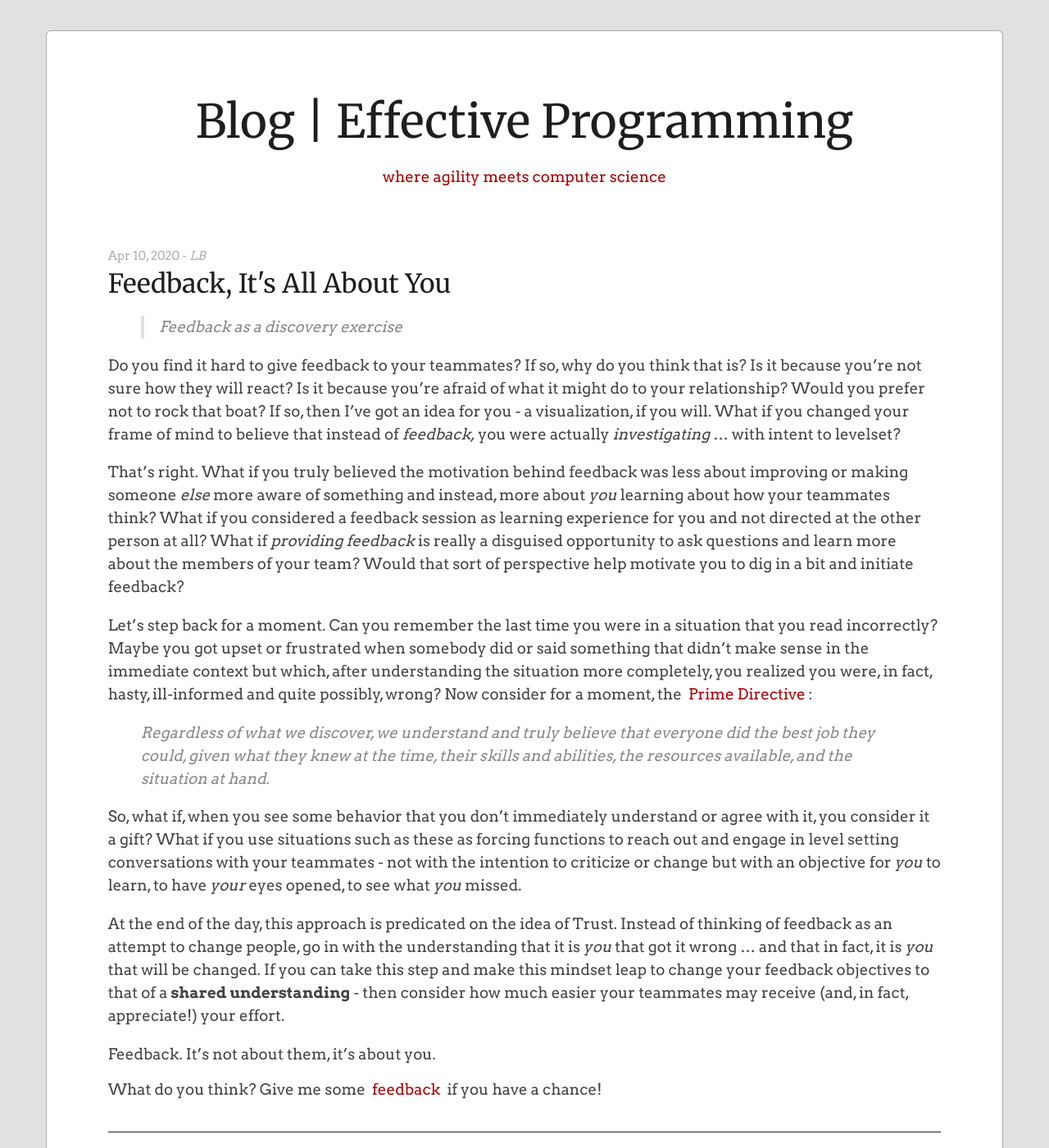
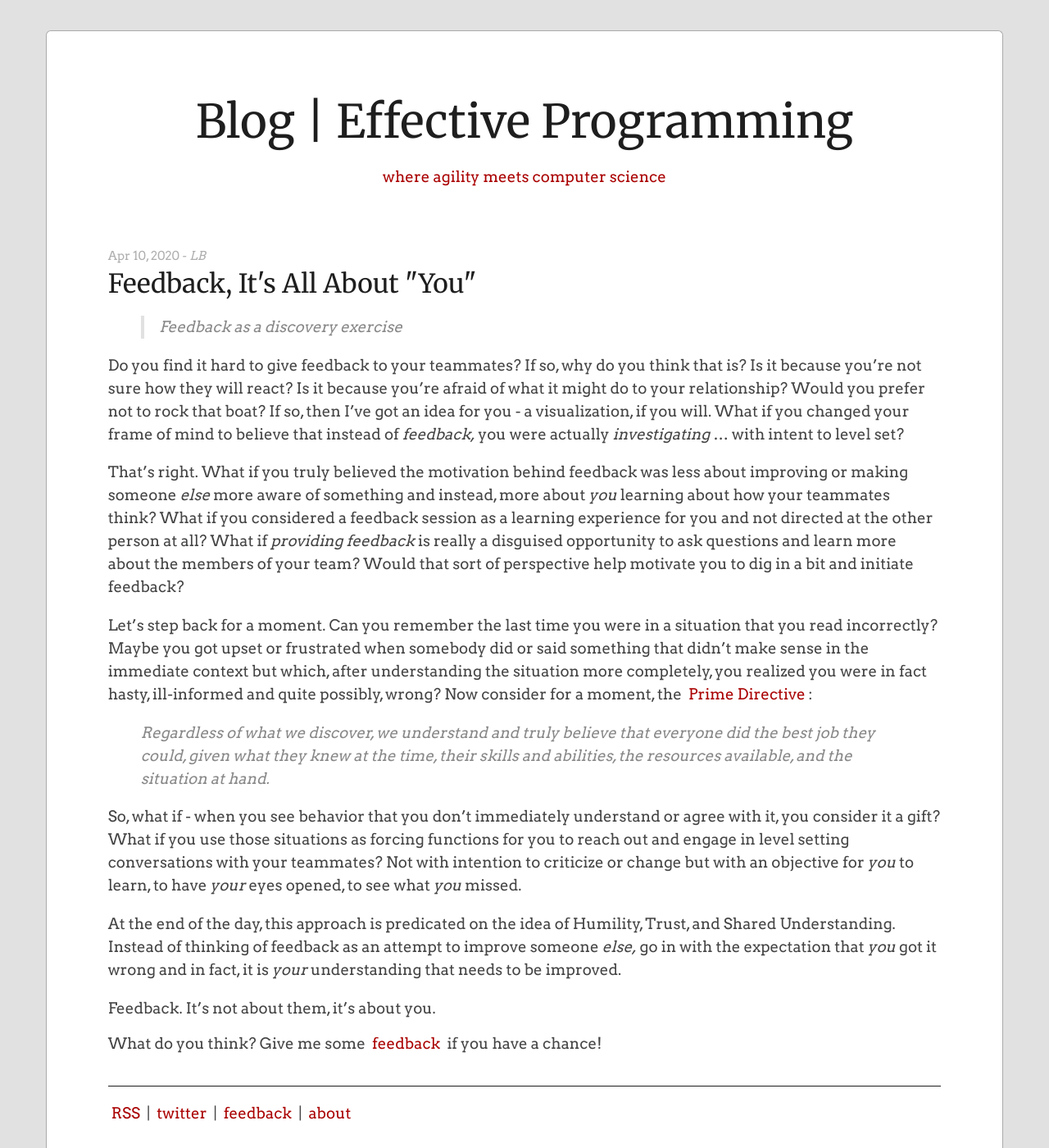
Before and after one commit to EffectiveProgramming-Websites/com.effectiveprogramming.blog, a Jekyll site: the page built from _posts/2020-04-10-feedback.md, in a window 1280 px wide and 1400 px high. Shown: the whole window at 82% size. Built offline with Jekyll 4.4.1, drawn with Linux system fonts in a browser that asks for light colours.

Commit message:
Update some of the verbiage and clarify some of the phrases

```diff
--- a/_posts/2020-04-10-feedback.md
+++ b/_posts/2020-04-10-feedback.md
@@ -1,20 +1,20 @@
 ---
 layout: post
-title: Feedback, It's All About You
+title: Feedback, It's All About "You"
 author: LB
 pitch: Feedback as a discovery exercise
 ---
 
-Do you find it hard to give feedback to your teammates? If so, why do you think that is? Is it because you're not sure how they will react? Is it because you're afraid of what it might do to your relationship? Would you prefer not to rock that boat? If so, then I've got an idea for you - a visualization, if you will. What if you changed your frame of mind to believe that instead of _feedback,_ you were actually _investigating_ ... with intent to levelset?
+Do you find it hard to give feedback to your teammates? If so, why do you think that is? Is it because you're not sure how they will react? Is it because you're afraid of what it might do to your relationship? Would you prefer not to rock that boat? If so, then I've got an idea for you - a visualization, if you will. What if you changed your frame of mind to believe that instead of _feedback,_ you were actually _investigating_ ... with intent to level set?
 
-That's right. What if you truly believed the motivation behind feedback was less about improving or making someone _else_ more aware of something and instead, more about _you_ learning about how your teammates think? What if you considered a feedback session as learning experience for you and not directed at the other person at all? What if _providing feedback_ is really a disguised opportunity to ask questions and learn more about the members of your team? Would that sort of perspective help motivate you to dig in a bit and initiate feedback?
+That's right. What if you truly believed the motivation behind feedback was less about improving or making someone _else_ more aware of something and instead, more about _you_ learning about how your teammates think? What if you considered a feedback session as a learning experience for you and not directed at the other person at all? What if _providing feedback_ is really a disguised opportunity to ask questions and learn more about the members of your team? Would that sort of perspective help motivate you to dig in a bit and initiate feedback?
 
-Let's step back for a moment. Can you remember the last time you were in a situation that you read incorrectly? Maybe you got upset or frustrated when somebody did or said something that didn't make sense in the immediate context but which, after understanding the situation more completely, you realized you were, in fact, hasty, ill-informed and quite possibly, wrong? Now consider for a moment, the [Prime Directive](https://retrospectivewiki.org/index.php?title=The_Prime_Directive):
+Let's step back for a moment. Can you remember the last time you were in a situation that you read incorrectly? Maybe you got upset or frustrated when somebody did or said something that didn't make sense in the immediate context but which, after understanding the situation more completely, you realized you were in fact hasty, ill-informed and quite possibly, wrong? Now consider for a moment, the [Prime Directive](https://retrospectivewiki.org/index.php?title=The_Prime_Directive):
 
 > Regardless of what we discover, we understand and truly believe that everyone did the best job they could, given what they knew at the time, their skills and abilities, the resources available, and the situation at hand.
 
-So, what if, when you see some behavior that you don't immediately understand or agree with it, you consider it a gift? What if you use situations such as these as forcing functions to reach out and engage in level setting conversations with your teammates - not with the intention to criticize or change but with an objective for _you_ to learn, to have _your_ eyes opened, to see what _you_ missed.
+So, what if - when you see behavior that you don't immediately understand or agree with it, you consider it a gift? What if you use those situations as forcing functions for you to reach out and engage in level setting conversations with your teammates? Not with intention to criticize or change but with an objective for _you_ to learn, to have _your_ eyes opened, to see what _you_ missed.
 
-At the end of the day, this approach is predicated on the idea of Trust. Instead of thinking of feedback as an attempt to change people, go in with the understanding that it is _you_ that got it wrong ... and that in fact, it is _you_ that will be changed. If you can take this step and make this mindset leap to change your feedback objectives to that of a **shared understanding** - then consider how much easier your teammates may receive (and, in fact, appreciate!) your effort.
+At the end of the day, this approach is predicated on the idea of Humility, Trust, and Shared Understanding. Instead of thinking of feedback as an attempt to improve someone _else,_ go in with the expectation that _you_ got it wrong and in fact, it is _your_ understanding that needs to be improved.
 
 Feedback. It's not about them, it's about you.
```
